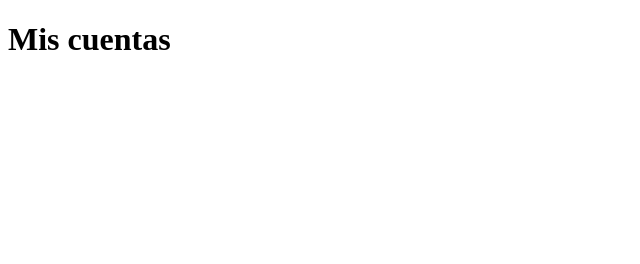
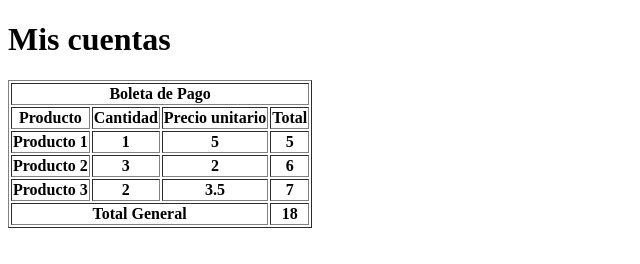
Before and after one commit to sbernal22/Laboratorio04, a plain HTML site: page cuenta.html in a window 1280 px wide. Shown: the whole page, without its empty margins (0-640 px from the left). Drawn offline with Linux system fonts and the light colour scheme.

Commit message:
Tercer commit, creando la tabla en cuenta.html

```diff
--- a/cuenta.html
+++ b/cuenta.html
@@ -7,5 +7,38 @@
 </head>
 <body>
     <h1>Mis cuentas</h1>
+    <table border="1">
+        <tr>
+            <th colspan="4">Boleta de Pago</th>
+        </tr>
+        <tr>
+            <th>Producto</th>
+            <th>Cantidad</th>
+            <th>Precio unitario</th>
+            <th>Total</th>
+        </tr>
+        <tr>
+            <th>Producto 1</th>
+            <th>1</th>
+            <th>5</th>
+            <th>5</th>
+        </tr>
+        <tr>
+            <th>Producto 2</th>
+            <th>3</th>
+            <th>2</th>
+            <th>6</th>
+        </tr>
+        <tr>
+            <th>Producto 3</th>
+            <th>2</th>
+            <th>3.5</th>
+            <th>7</th>
+        </tr>
+        <tr>
+            <th colspan="3">Total General</th>
+            <th>18</th>
+        </tr>
+    </table>
 </body>
 </html>
```
